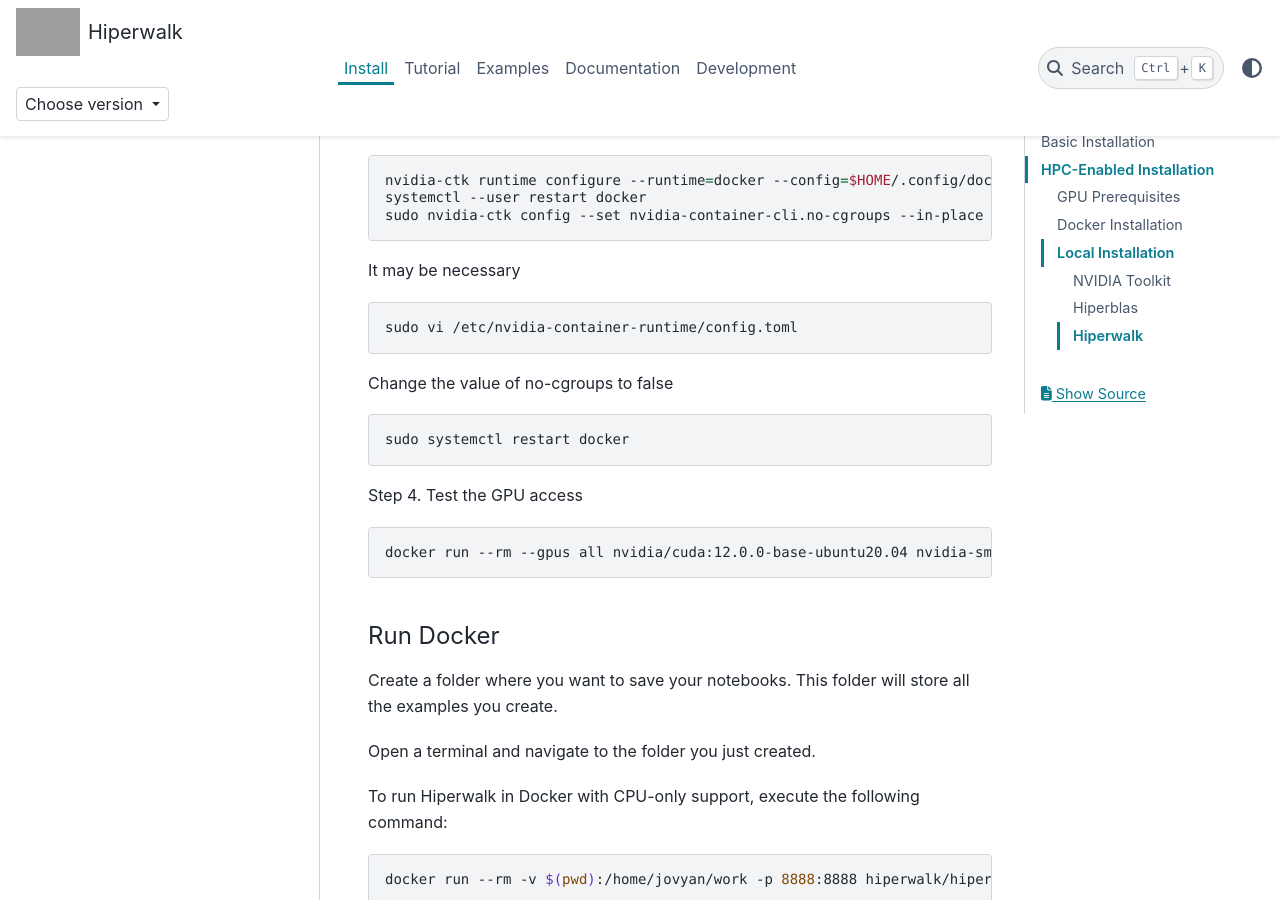
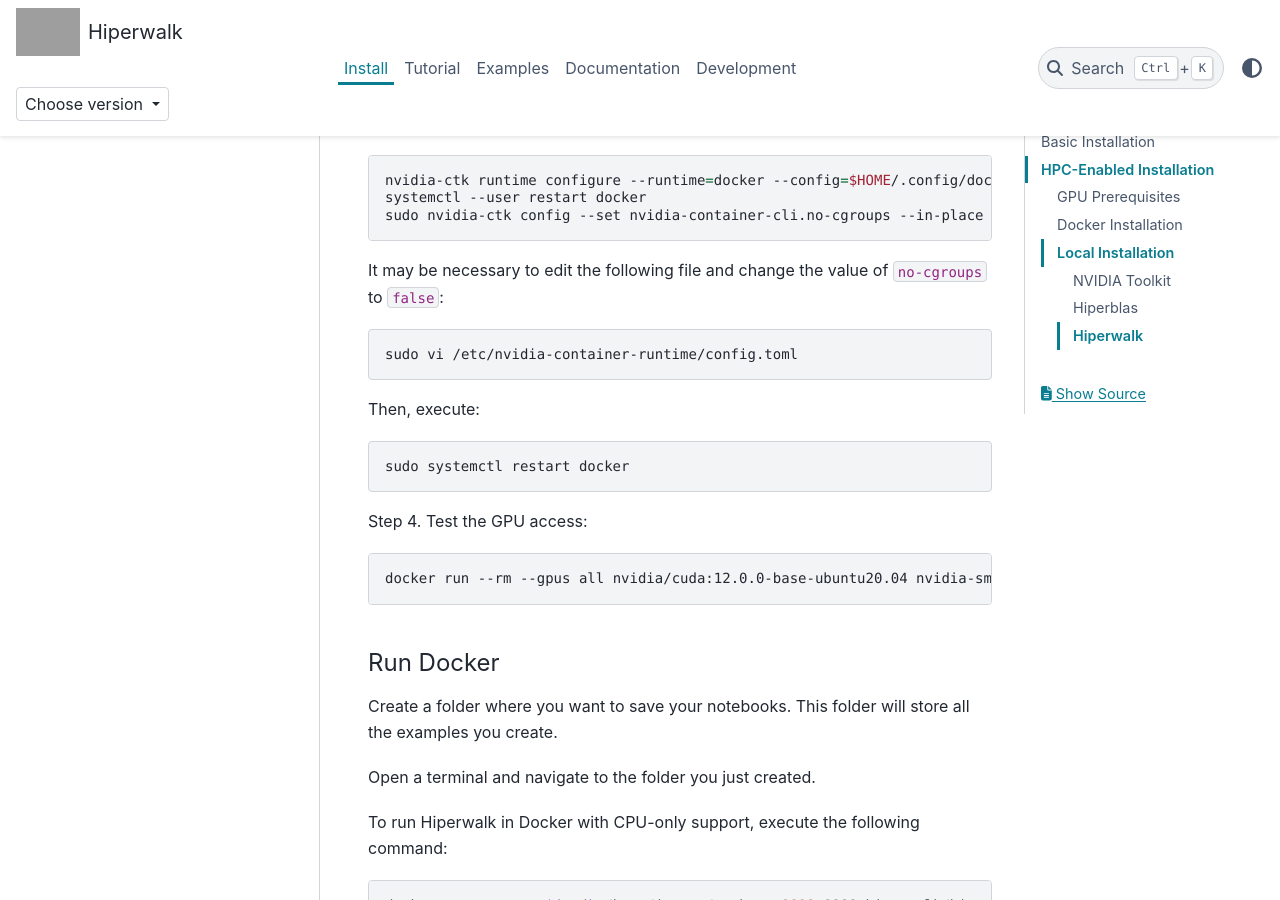
Before and after one commit to hiperwalk/hiperwalk, a Sphinx documentation site: the page built from docs/install/index.rst, in a window 1280 px wide and 900 px high, scrolled down 4586 px. Built offline with Sphinx 7.4.7 and the PyData theme 0.15.4, drawn with Linux system fonts in a browser that asks for light colours; grey boxes are pictures that could not be loaded.

Commit message:
Update index.rst

```diff
--- a/docs/install/index.rst
+++ b/docs/install/index.rst
@@ -248,19 +248,20 @@
 	systemctl --user restart docker
 	sudo nvidia-ctk config --set nvidia-container-cli.no-cgroups --in-place
 
-It may be necessary
+It may be necessary to edit the following file and
+change the value of ``no-cgroups`` to ``false``:
 
 .. code-block:: shell
 
 	sudo vi /etc/nvidia-container-runtime/config.toml
 
-Change the value of no-cgroups to false
+Then, execute:
 
 .. code-block:: shell
 
 	sudo systemctl restart docker
 
-Step 4. Test the GPU access
+Step 4. Test the GPU access:
 
 .. code-block:: shell
 
```
